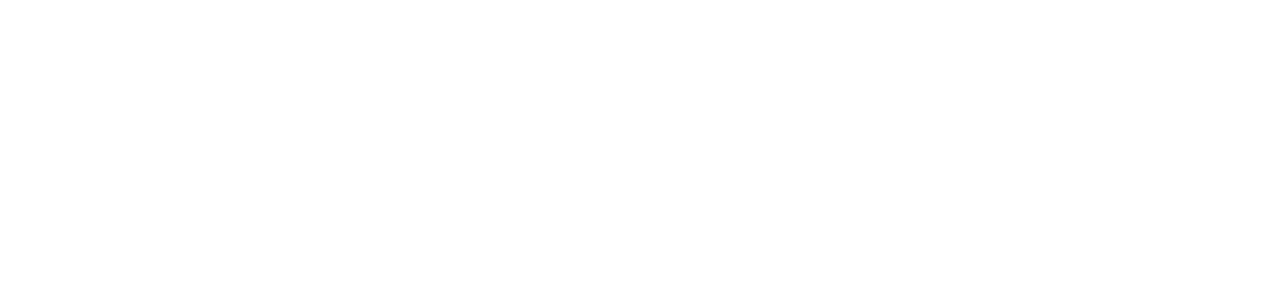
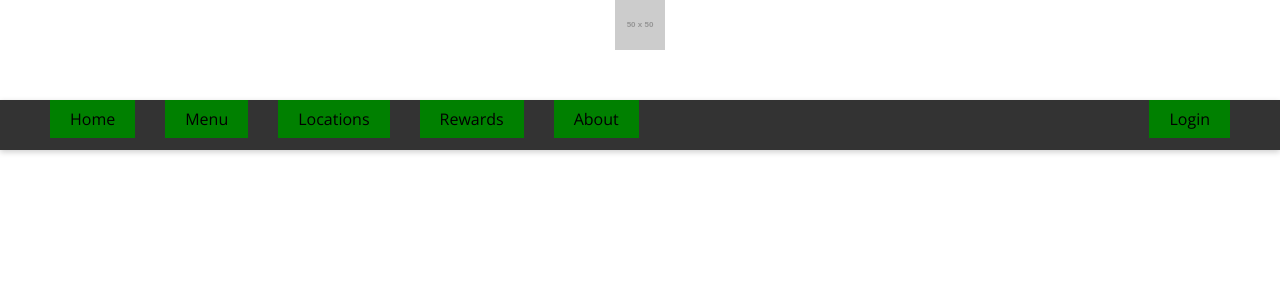
Before and after one commit to Evford2/ReservationFE, a React (Create React App) app: page /locations in a window 1280 px wide. Before the commit this address had no page. Shown: the top 300 px of the page. Built offline with nearby package versions, Linux system fonts and the light colour scheme.

Commit message:
reserve button

```diff
--- a/src/App.js
+++ b/src/App.js
@@ -9,12 +9,14 @@
 import './style/home.scss'
 import './style/index.scss'
 import AdminLayout from "./pages/admin/AdminLayout";
+import LocationsLayout from "./pages/locations/LocationsLayout";
 function App() {
   return (
     <BrowserRouter>
       <Routes>
         <Route path="/" element={<HomeLayout/>}/>
         <Route path="/admin" element={<AdminLayout/>}/>
+        <Route path="/locations" element={<LocationsLayout/>}/>
       </Routes>
 
     </BrowserRouter>
--- a/src/components/Reserve.js
+++ b/src/components/Reserve.js
@@ -17,6 +17,7 @@
                         </label>
                     </form>
 
+                <button className='reserveBtn'>Reserve</button>
 
 
             </div>
--- /dev/null
+++ b/src/pages/locations/LocationsLayout.js
@@ -0,0 +1,18 @@
+import React, { Component } from 'react';
+
+import Header from '../../components/Header';
+import Navbar from '../../components/Navbar';
+class LocationsLayout extends Component {
+    render() {
+        return(
+            <div className='layout'>
+                {this.props.children}
+                <Header/>
+                <Navbar/>
+
+            </div>
+        )
+    }
+}
+
+export default LocationsLayout
```
